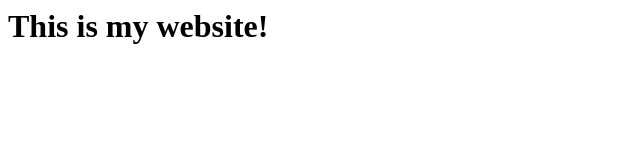
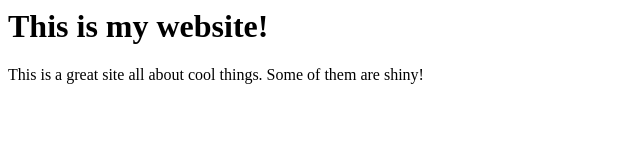
Before and after one commit to LukeSchlangen/lukeschlangen.github.io, a plain HTML site: page index.html in a window 1280 px wide. Shown: the whole page, without its empty margins (0-640 px from the left). Drawn offline with Linux system fonts and the light colour scheme.

Commit message:
Update index.html

```diff
--- a/index.html
+++ b/index.html
@@ -4,6 +4,7 @@
 </head>
 <body>
   <h1>This is my website!</h1>
+  <p>This is a great site all about cool things. Some of them are shiny!</p>
 </body>
 
 
```
